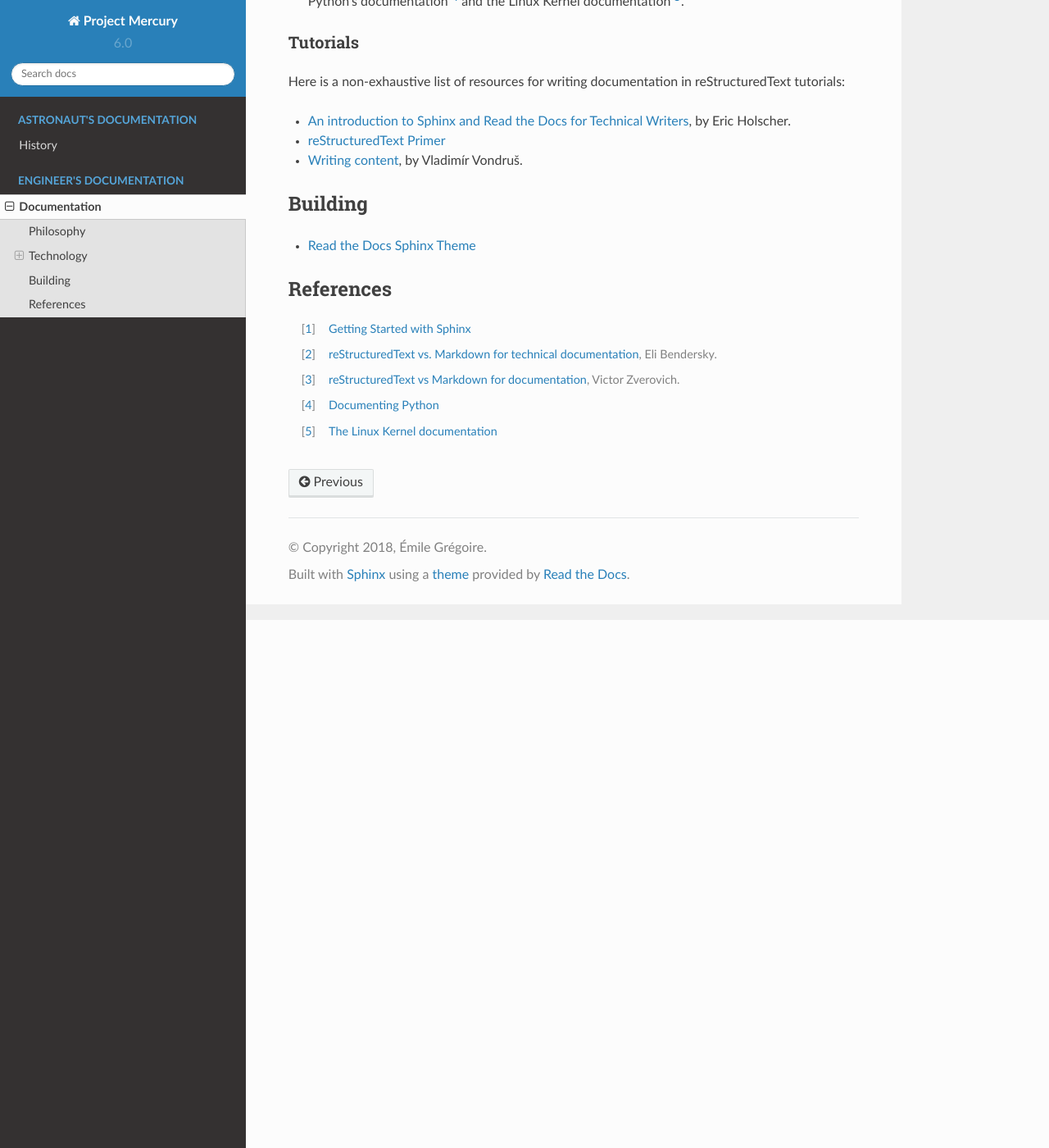
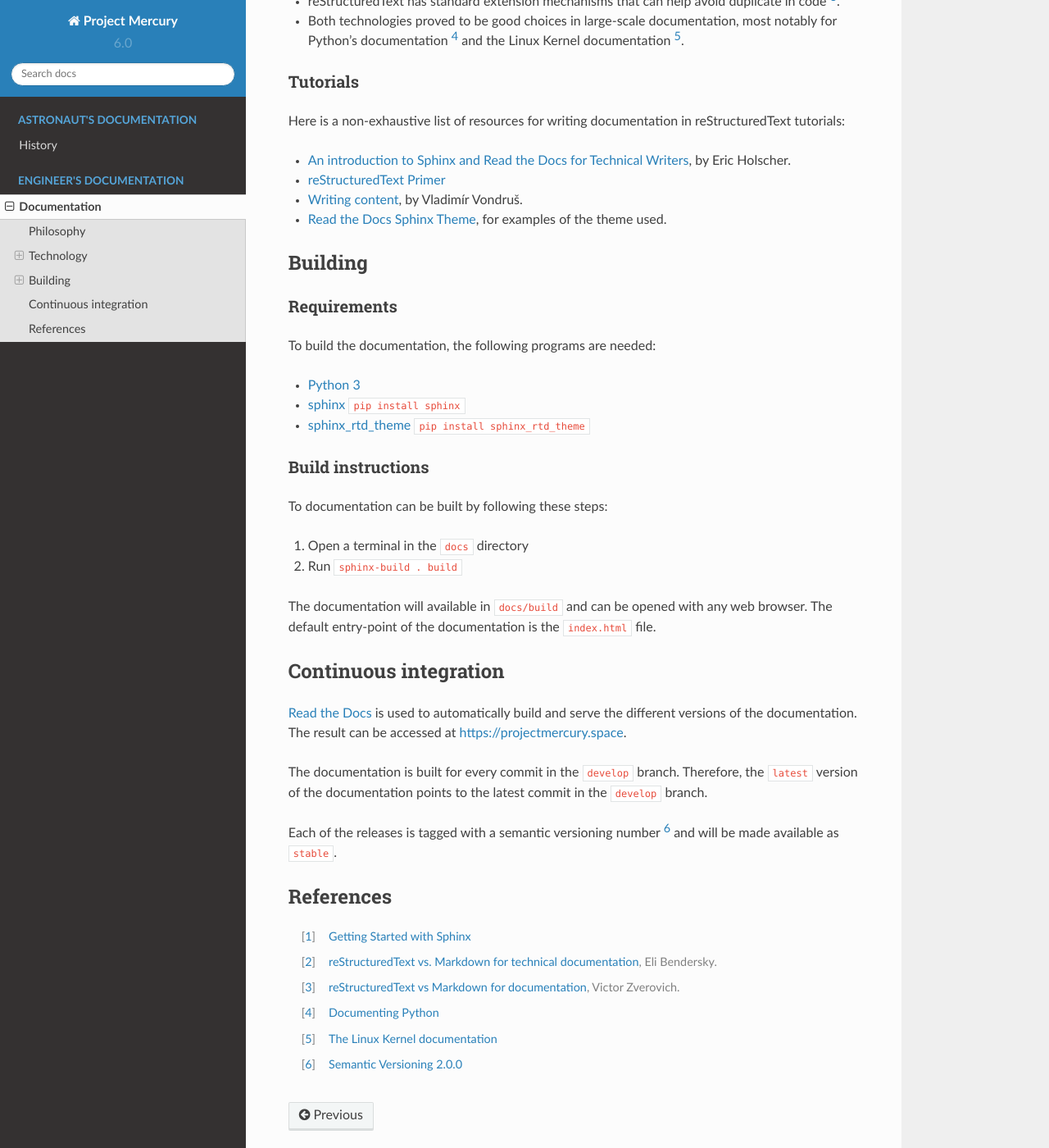
Before and after one commit to emgre/projectmercury, a Sphinx documentation site: the page built from docs/dev/documentation.rst, in a window 1280 px wide and 1400 px high, scrolled down 644 px. Shown: the whole window at 82% size. Built offline with Sphinx 7.4.7 and the Read the Docs theme 2.0.0, drawn with Linux system fonts in a browser that asks for light colours; pages that are not in the unit, such as notebooks, are missing from menus; some of the changed text lies outside the part shown.

Commit message:
Finished documenting the documentation.

```diff
--- a/docs/dev/documentation.rst
+++ b/docs/dev/documentation.rst
@@ -1,5 +1,7 @@
 Documentation
 #############
+
+The documentation is available at https://projectmercury.space.
 
 Philosophy
 ==========
@@ -38,12 +40,45 @@ reStructuredText tutorials:
 * `An introduction to Sphinx and Read the Docs for Technical Writers <http://www.ericholscher.com/blog/2016/jul/1/sphinx-and-rtd-for-writers>`_, by Eric Holscher.
 * `reStructuredText Primer <http://www.sphinx-doc.org/en/master/usage/restructuredtext/basics.html>`_
 * `Writing content <https://mcss.mosra.cz/pelican/writing-content/>`_, by Vladimír Von­druš.
+* `Read the Docs Sphinx Theme <https://sphinx-rtd-theme.readthedocs.io/en/latest/index.html>`_, for examples of the theme used.
 
 Building
 ========
 
-* `Read the Docs Sphinx Theme <https://sphinx-rtd-theme.readthedocs.io/en/latest/index.html>`_
+Requirements
+------------
 
+To build the documentation, the following programs are needed:
+
+* `Python 3 <https://www.python.org/downloads/>`_
+* `sphinx <https://pypi.org/project/Sphinx/>`_ :code:`pip install sphinx`
+* `sphinx_rtd_theme <https://pypi.org/project/sphinx_rtd_theme/>`_ :code:`pip install sphinx_rtd_theme`
+
+Build instructions
+------------------
+
+To documentation can be built by following these steps:
+
+#. Open a terminal in the :code:`docs` directory
+#. Run :code:`sphinx-build . build`
+
+The documentation will available in :code:`docs/build` and can be opened with
+any web browser. The default entry-point of the documentation is the
+:code:`index.html` file.
+
+Continuous integration
+======================
+
+`Read the Docs <https://readthedocs.org/>`_ is used to automatically build and
+serve the different versions of the documentation. The result can be accessed at
+https://projectmercury.space.
+
+The documentation is built for every commit in the :code:`develop` branch.
+Therefore, the :code:`latest` version of the documentation points to the latest
+commit in the :code:`develop` branch.
+
+Each of the releases is tagged with a semantic versioning number [#semver]_ and
+will be made available as :code:`stable`.
 
 References
 ==========
@@ -53,3 +88,4 @@ References
 .. [#zverovich] `reStructuredText vs Markdown for documentation <http://www.zverovich.net/2016/06/16/rst-vs-markdown.html>`_, Victor Zverovich.
 .. [#pythondoc] `Documenting Python <https://devguide.python.org/documenting/>`_
 .. [#linuxkerneldoc] `The Linux Kernel documentation <https://www.kernel.org/doc/html/latest/>`_
+.. [#semver] `Semantic Versioning 2.0.0 <https://semver.org/spec/v2.0.0.html>`_
```
